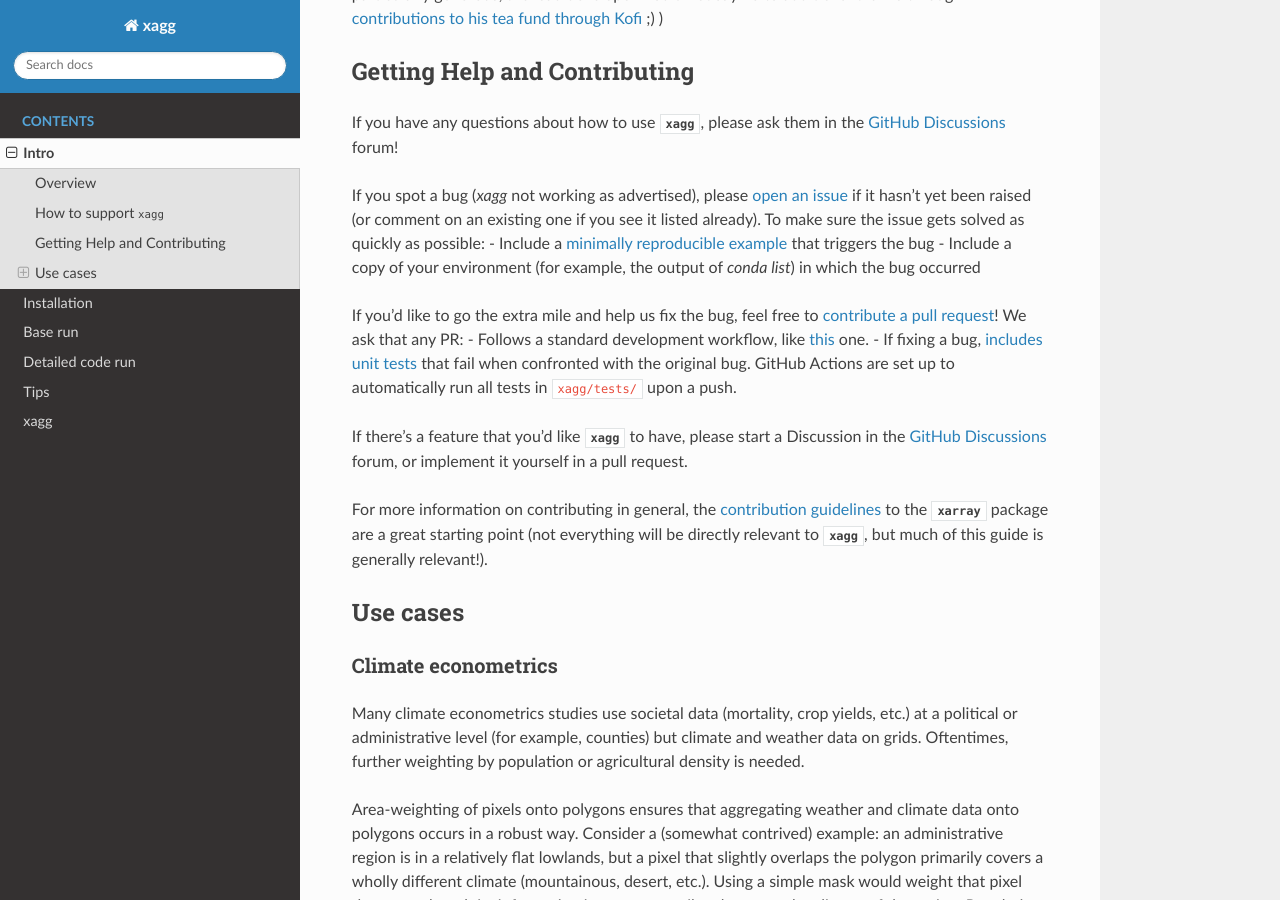
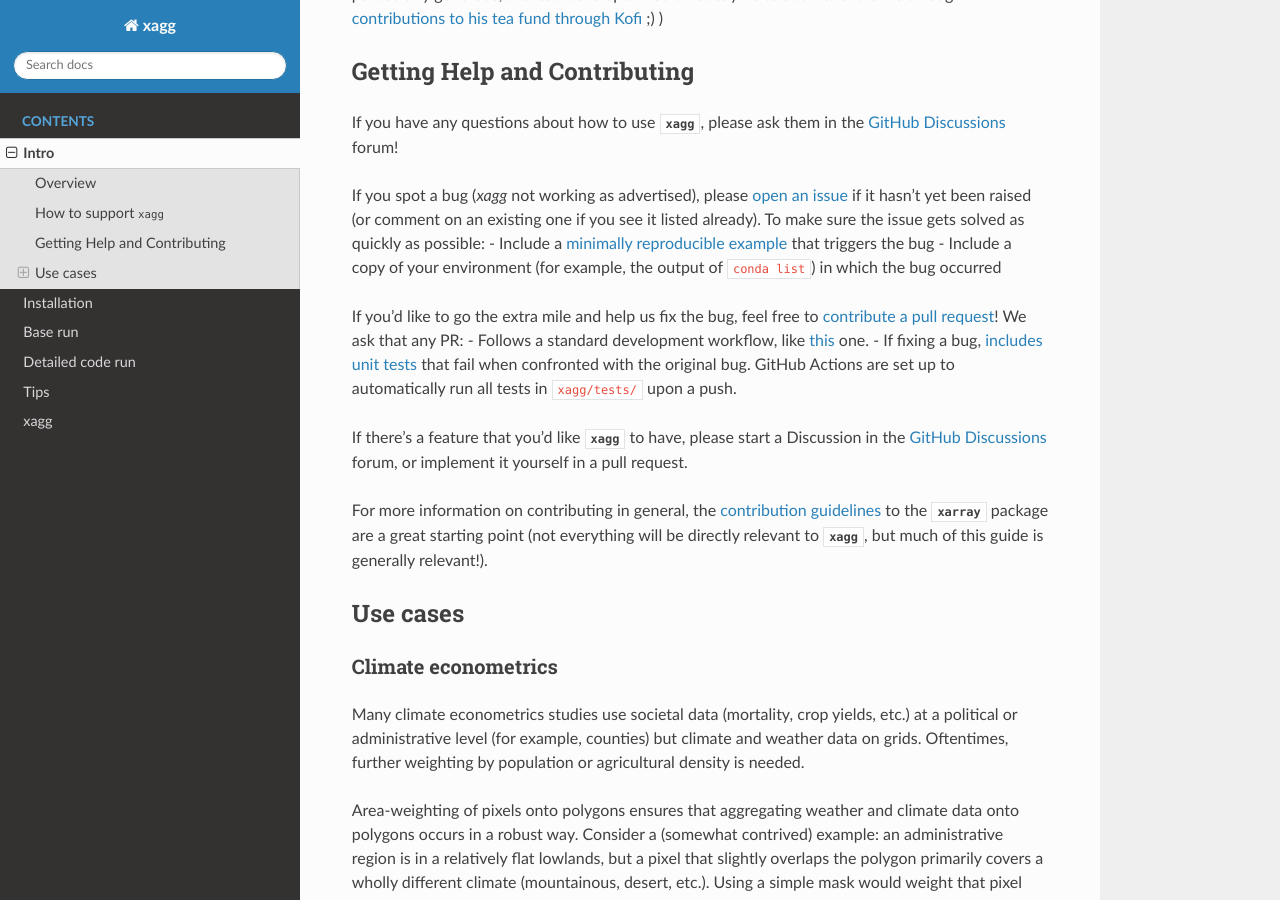
Before and after one commit to ks905383/xagg, a Sphinx documentation site: the page built from docs/source/intro.rst, in a window 1280 px wide and 900 px high, scrolled down 2075 px. Built offline with Sphinx 7.4.7 and the Read the Docs theme 3.1.0, drawn with Linux system fonts in a browser that asks for light colours.

Commit message:
one more markdown fix in docs

```diff
--- a/docs/source/intro.rst
+++ b/docs/source/intro.rst
@@ -62,7 +62,7 @@
 
 If you spot a bug (`xagg` not working as advertised), please `open an issue <https://github.com/ks905383/xagg/issues>`_ if it hasn't yet been raised (or comment on an existing one if you see it listed already). To make sure the issue gets solved as quickly as possible:
 - Include a `minimally reproducible example <https://stackoverflow.com/help/minimal-reproducible-example>`_ that triggers the bug
-- Include a copy of your environment (for example, the output of `conda list`) in which the bug occurred
+- Include a copy of your environment (for example, the output of ``conda list``) in which the bug occurred
 
 If you'd like to go the extra mile and help us fix the bug, feel free to `contribute a pull request <https://github.com/ks905383/xagg/pulls>`_! We ask that any PR:
 - Follows a standard development workflow, like `this <https://docs.xarray.dev/en/stable/contributing.html#development-workflow>`_ one.
```
